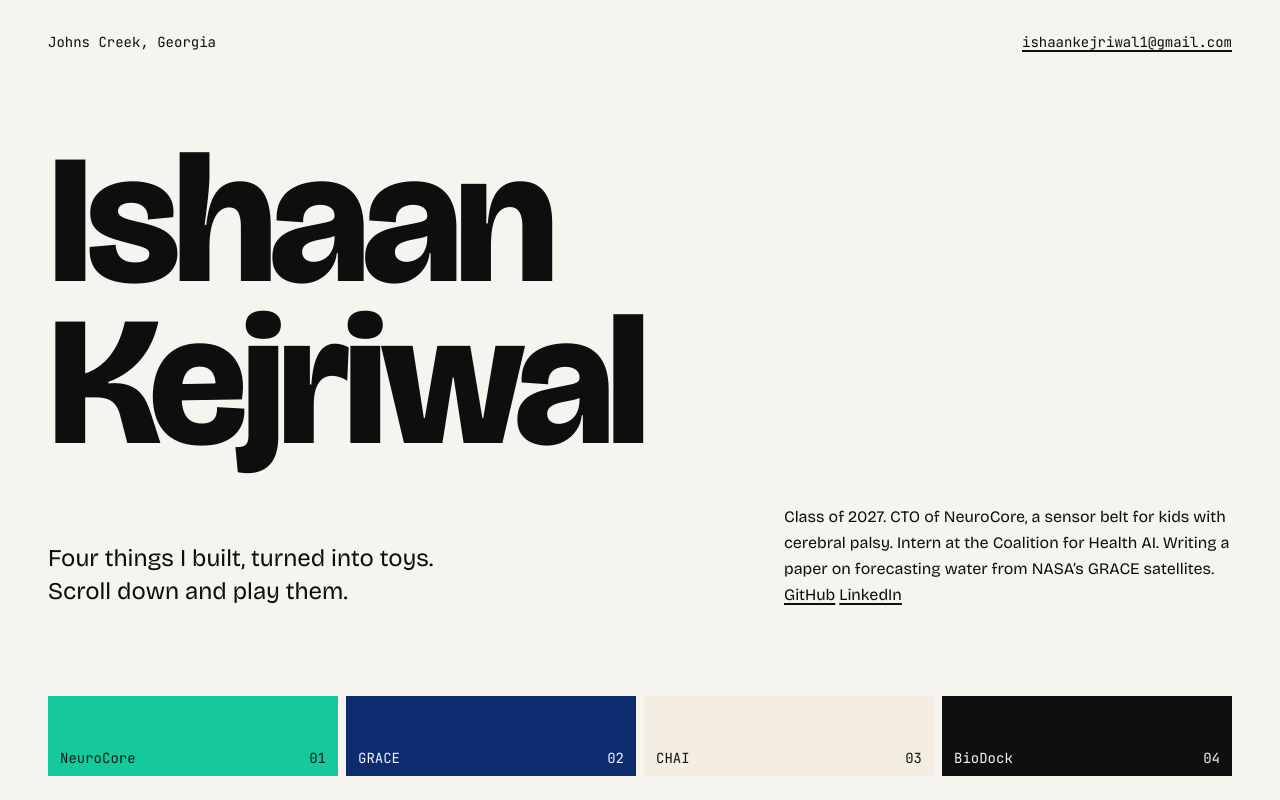
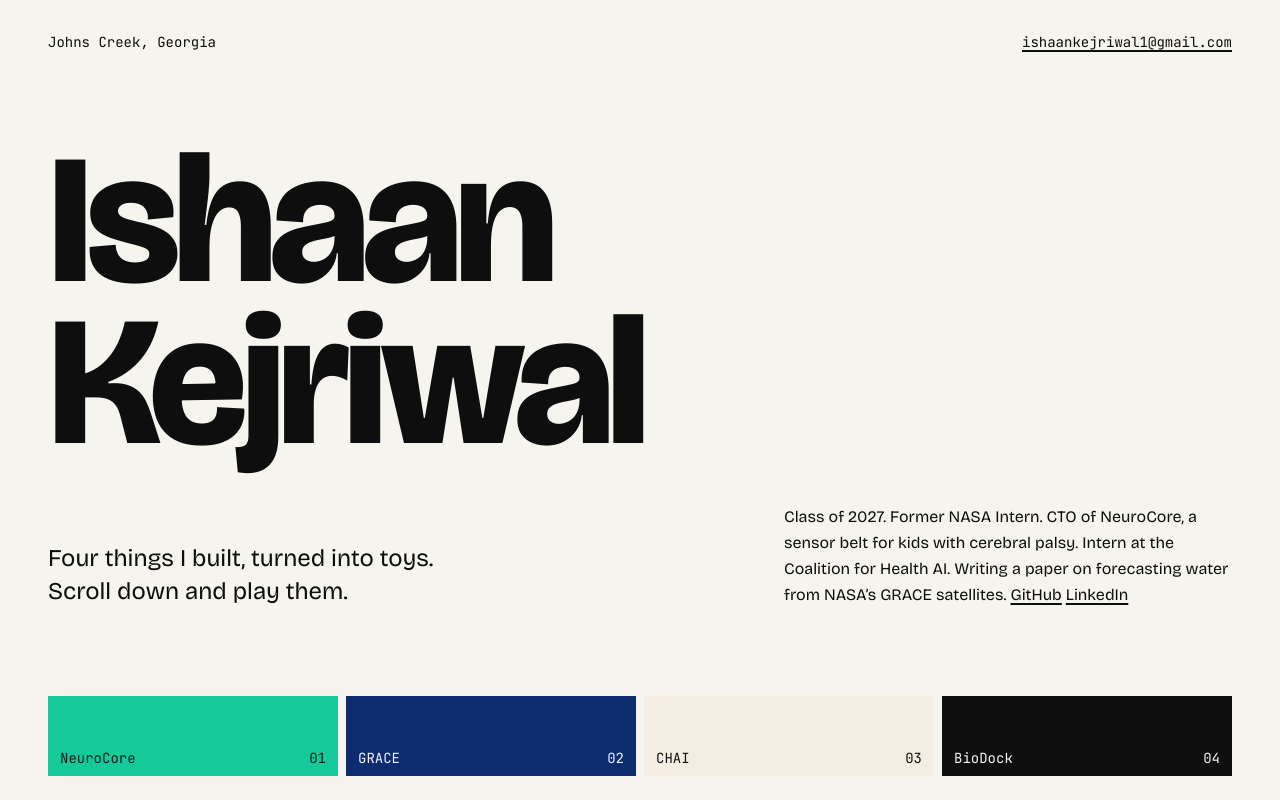
Before and after one commit to ishaankejriwal/personalwebsite, a Next.js app: page / in a window 1280 px wide. Shown: the top 800 px of the page. Built offline with nearby package versions, Linux system fonts and the light colour scheme.

Commit message:
Update intro.tsx

```diff
--- a/src/components/intro.tsx
+++ b/src/components/intro.tsx
@@ -27,7 +27,7 @@ export function Intro() {
             Four things I built, turned into toys. Scroll down and play them.
           </p>
           <p className="max-w-md text-base leading-relaxed md:justify-self-end">
-            Class of 2027. CTO of NeuroCore, a sensor belt for kids with cerebral palsy. Intern at
+            Class of 2027. Former NASA Intern. CTO of NeuroCore, a sensor belt for kids with cerebral palsy. Intern at
             the Coalition for Health AI. Writing a paper on forecasting water from NASA&rsquo;s
             GRACE satellites.{" "}
             <a className="lnk" href="https://github.com/ishaankejriwal" rel="me noreferrer">
```
